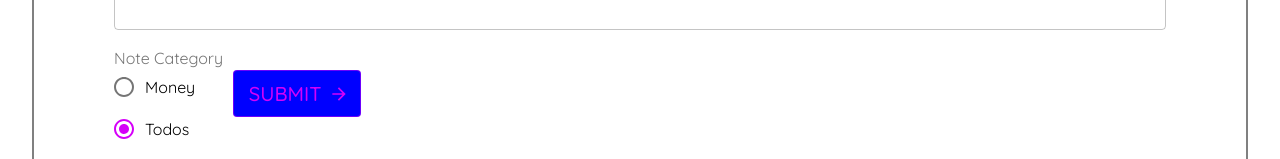
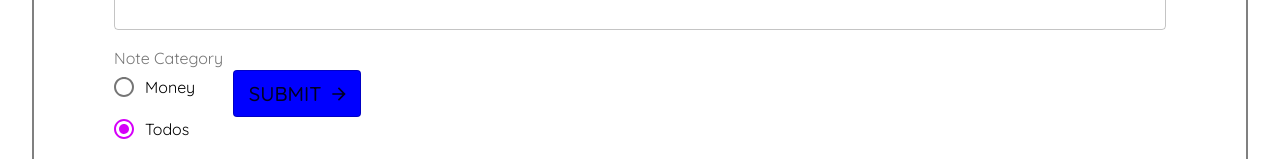
Before and after one commit to A-Richdom/Material-UI-Tutorial, a React (Vite) app: page /mui in a window 1280 px wide. Shown: the part 427-586 px from the top of the page. Built offline with nearby package versions, Linux system fonts and the light colour scheme.

Commit message:
Posting and Getting MUI API

```diff
--- a/src/Components/MUI TUT FOLDER/MuiTut.jsx
+++ b/src/Components/MUI TUT FOLDER/MuiTut.jsx
@@ -168,7 +168,7 @@ const MuiTut = () => {
               className={classes.btn}
               variant='outlined'
               type='submit'
-              color='secondary'
+              // color='secondary'
               endIcon={<ArrowForwardIcon/>}>
 
                 Submit
```
